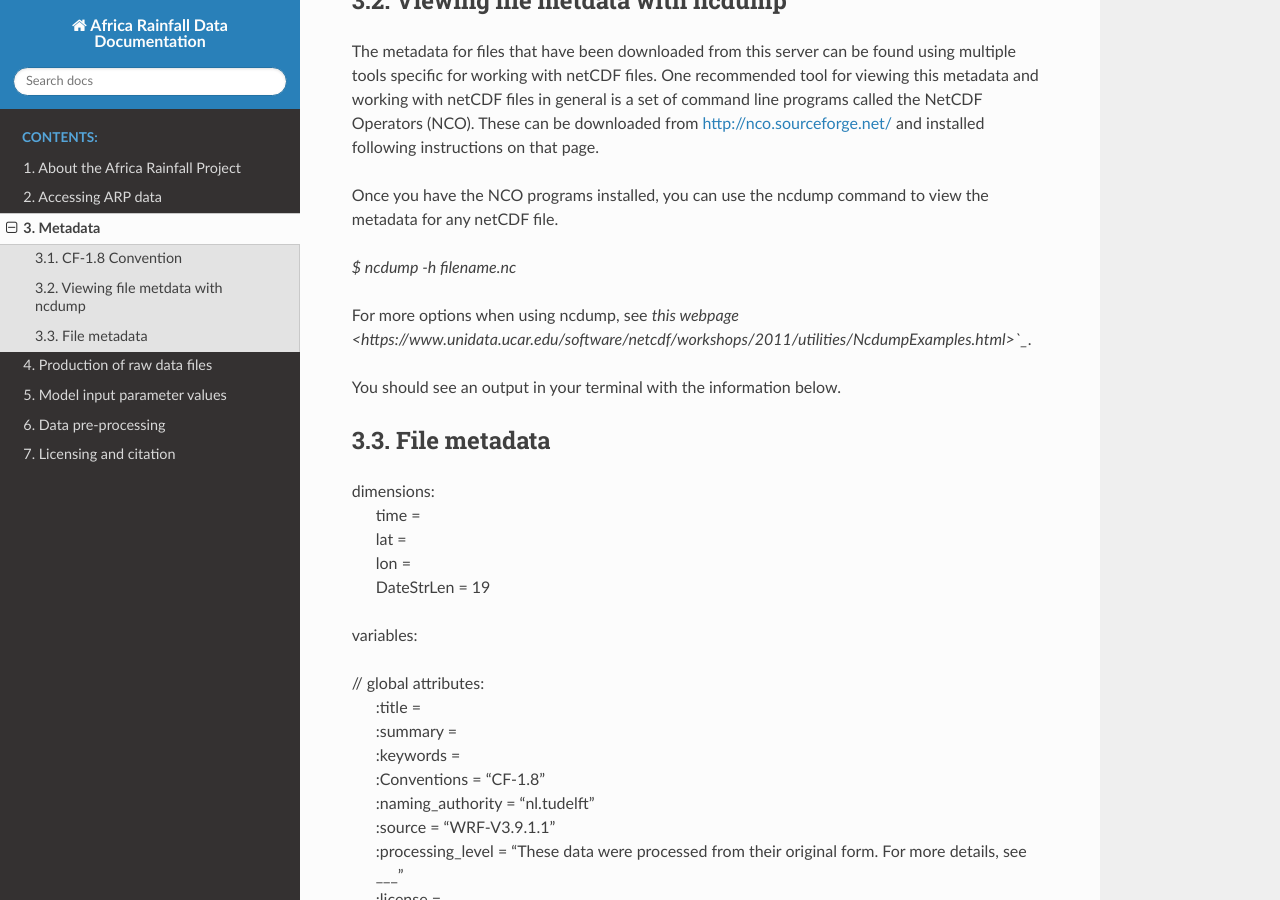
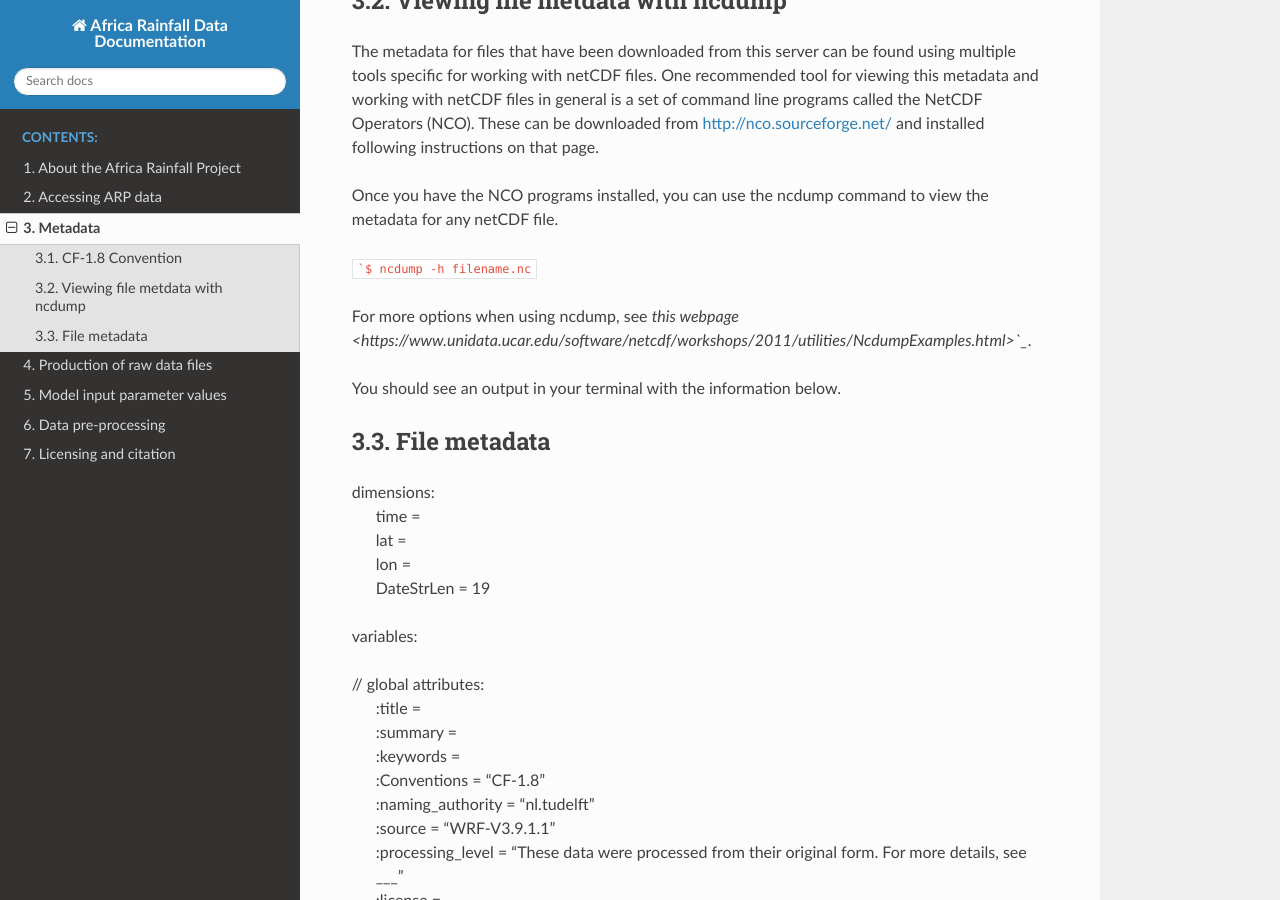
Before and after one commit to CEG-TU-Delft/africarain-docs, a Sphinx documentation site: the page built from docs/source/metadata.rst, in a window 1280 px wide and 900 px high, scrolled down 448 px. Built offline with Sphinx 7.4.7 and the Read the Docs theme 2.0.0, drawn with Linux system fonts in a browser that asks for light colours.

Commit message:
formatting metadata again

````diff
--- a/docs/source/metadata.rst
+++ b/docs/source/metadata.rst
@@ -12,23 +12,23 @@ Processing Level:
 License: This work is licensed under ___.
 
 CF-1.8 Convention
-^^^^^^^^^^^^^^^^^
+-----------------
 http://cfconventions.org/Data/cf-conventions/cf-conventions-1.8/cf-conventions.htm
 
 Viewing file metdata with ncdump
-^^^^^^^^^^^^^^^^^^^^^^^^^^^^^^^^
+--------------------------------
 The metadata for files that have been downloaded from this server can be found using multiple tools specific for working with netCDF files. One recommended tool for viewing this metadata and working with netCDF files in general is a set of command line programs called the NetCDF Operators (NCO). These can be downloaded from http://nco.sourceforge.net/ and installed following instructions on that page.
 
 Once you have the NCO programs installed, you can use the ncdump command to view the metadata for any netCDF file.
 
-`$ ncdump -h filename.nc`
+```$ ncdump -h filename.nc``
 
 For more options when using ncdump, see `this webpage <https://www.unidata.ucar.edu/software/netcdf/workshops/2011/utilities/NcdumpExamples.html>`_`.
 
 You should see an output in your terminal with the information below.
 
 File metadata
-^^^^^^^^^^^^^
+-------------
 
 | dimensions:
 |   time =
@@ -60,8 +60,8 @@ File metadata
 |   \:geospatial_lat_max = " " ;
 |   \:geospatial_lat_units = 'degrees_north'
 |   \:geospatial_lat_resolution = ''
-|	  \:geospatial_lon_min = " " ;
-|	  \:geospatial_lon_max = " " ;
+|	 \:geospatial_lon_min = " " ;
+|	 \:geospatial_lon_max = " " ;
 |   \:geospatial_lon_units = 'degrees_east'
 |   \:geospatial_lon_resolution = ''
 |   \:geospatial_vertical_min = ''
@@ -70,6 +70,6 @@ File metadata
 |   \:time_coverage_end = ''
 |   \:time_coverage_duration = ''
 |   \:time_coverage_resolution = ''
-|	  \:cdm_data_type = "Grid" ;
+|	 \:cdm_data_type = "Grid" ;
 |   \:metadata_link = ''
-|	  \:references = "Link to documentation" ;
+|	 \:references = "Link to documentation" ;
````
